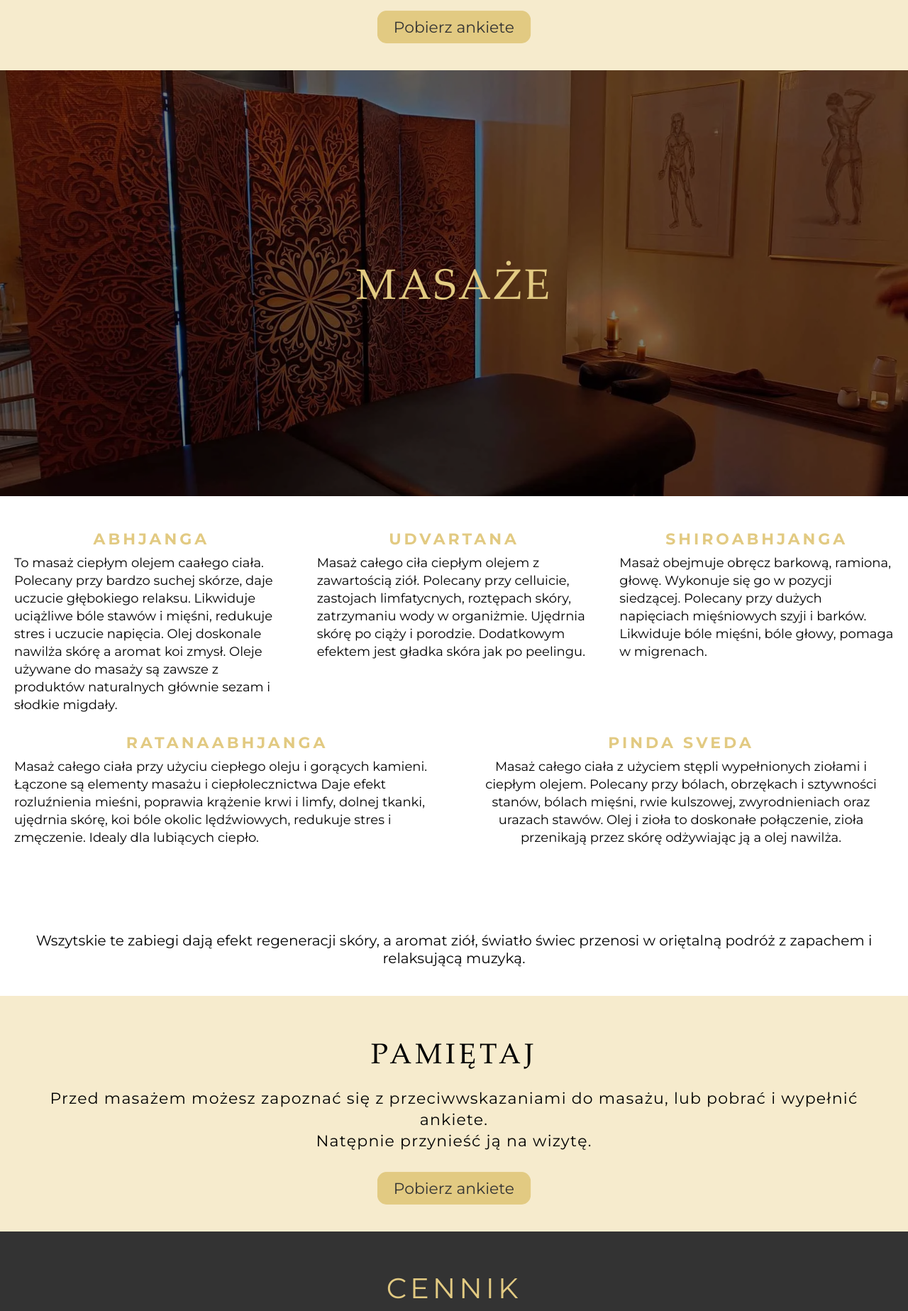
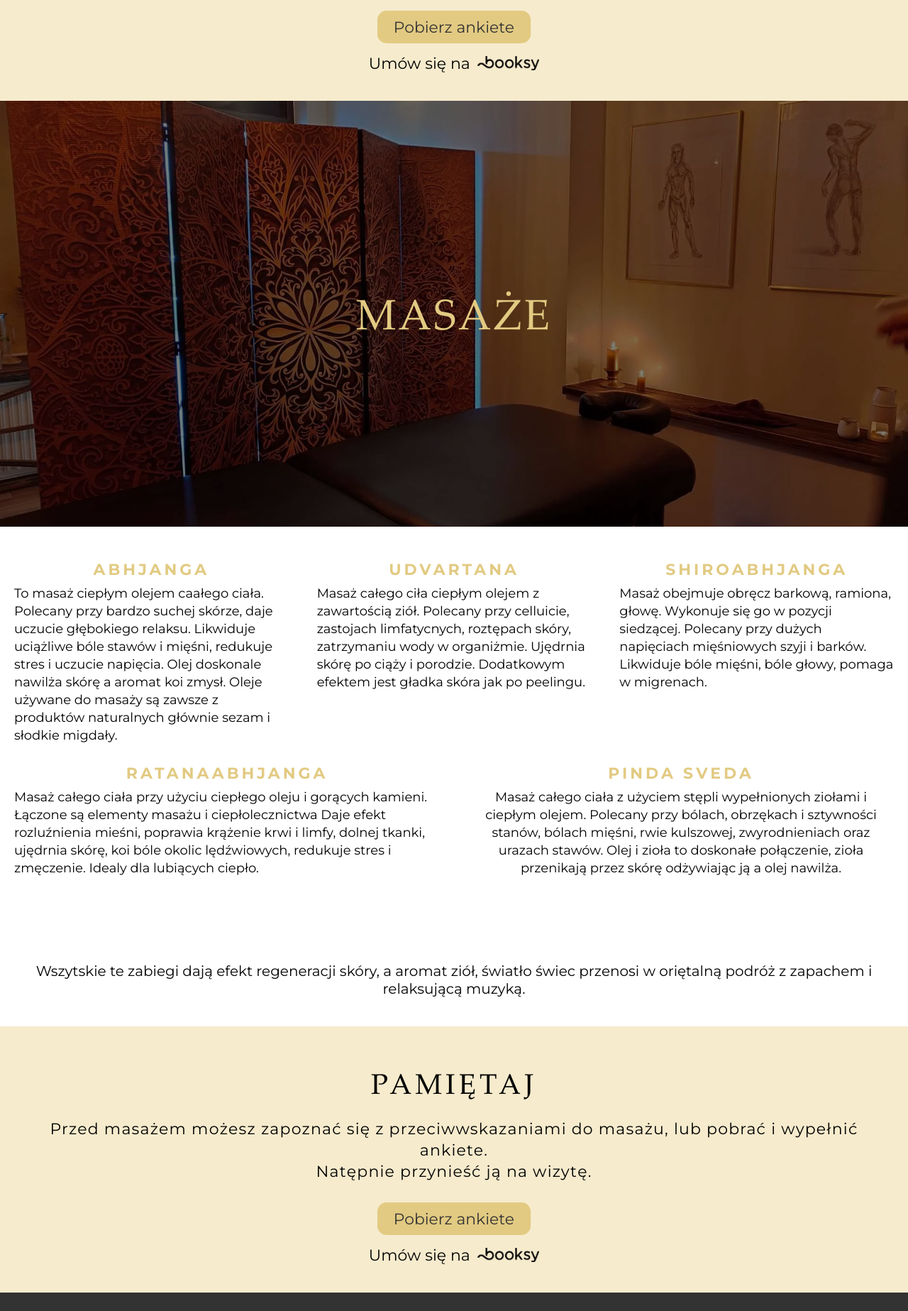
Before and after one commit to vatras-KJ/Aromaveda, a website: page index.html in a window 1280 px wide. Shown: the part 2213-4060 px from the top of the page at 71% size. Drawn offline with nearby package versions, Linux system fonts and the light colour scheme.

Commit message:
add booksy for information section test

```diff
--- a/index.html
+++ b/index.html
@@ -136,6 +136,14 @@
             <p class="information__box--text">Przed masażem możesz zapoznać się z przeciwwskazaniami do masażu, lub pobrać i wypełnić ankiete.<br>Natępnie przynieść ją na wizytę.</p>
             <a class="downloand--file"
                 href="./download/ANKIETA DLA OSOBY ZGŁASZAJĄCEJ SIĘ NA MASAŻ RELAKSACYJNY.docx">Pobierz ankiete</a>
+
+                <div style="display: flex; margin-top: 2rem;">
+                    <p style="font-size: 2.2rem; margin-right: 1rem;">Umów się na </p>
+                    <a class="booksy"
+                    href="https://booksy.com/pl-pl/275161_masaz-aromaveda-boguslaw-kulka_masaz_11115_stalowa-wola#ba_s=seo"
+                    target="_blank" rel="noopener"><img src="./dist/img/Booksy_logo_black.png" alt="logo booksy" style="height: 2rem;">
+                    </a>
+                </div>
         </div>
     </div>
 </section>
@@ -201,6 +209,14 @@
             <p class="information__box--text">Przed masażem możesz zapoznać się z przeciwwskazaniami do masażu, lub pobrać i wypełnić ankiete.<br>Natępnie przynieść ją na wizytę.</p>
             <a class="downloand--file"
                 href="./download/ANKIETA DLA OSOBY ZGŁASZAJĄCEJ SIĘ NA MASAŻ RELAKSACYJNY.docx">Pobierz ankiete</a>
+
+                <div style="display: flex; margin-top: 2rem;">
+                    <p style="font-size: 2.2rem; margin-right: 1rem;">Umów się na </p>
+                    <a class="booksy"
+                    href="https://booksy.com/pl-pl/275161_masaz-aromaveda-boguslaw-kulka_masaz_11115_stalowa-wola#ba_s=seo"
+                    target="_blank" rel="noopener"><img src="./dist/img/Booksy_logo_black.png" alt="logo booksy" style="height: 2rem;">
+                    </a>
+                </div>
         </div>
     </div>
 </section>
```
Also changed, not shown: 1 other file.
